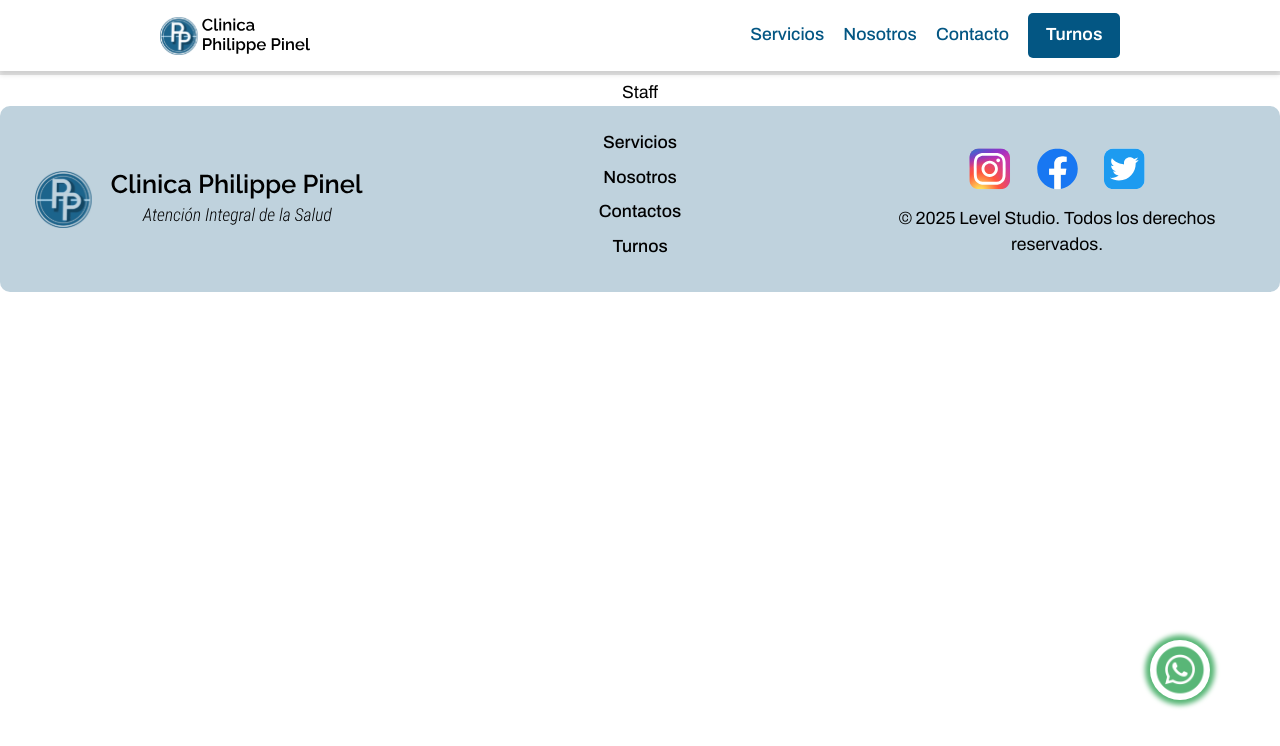
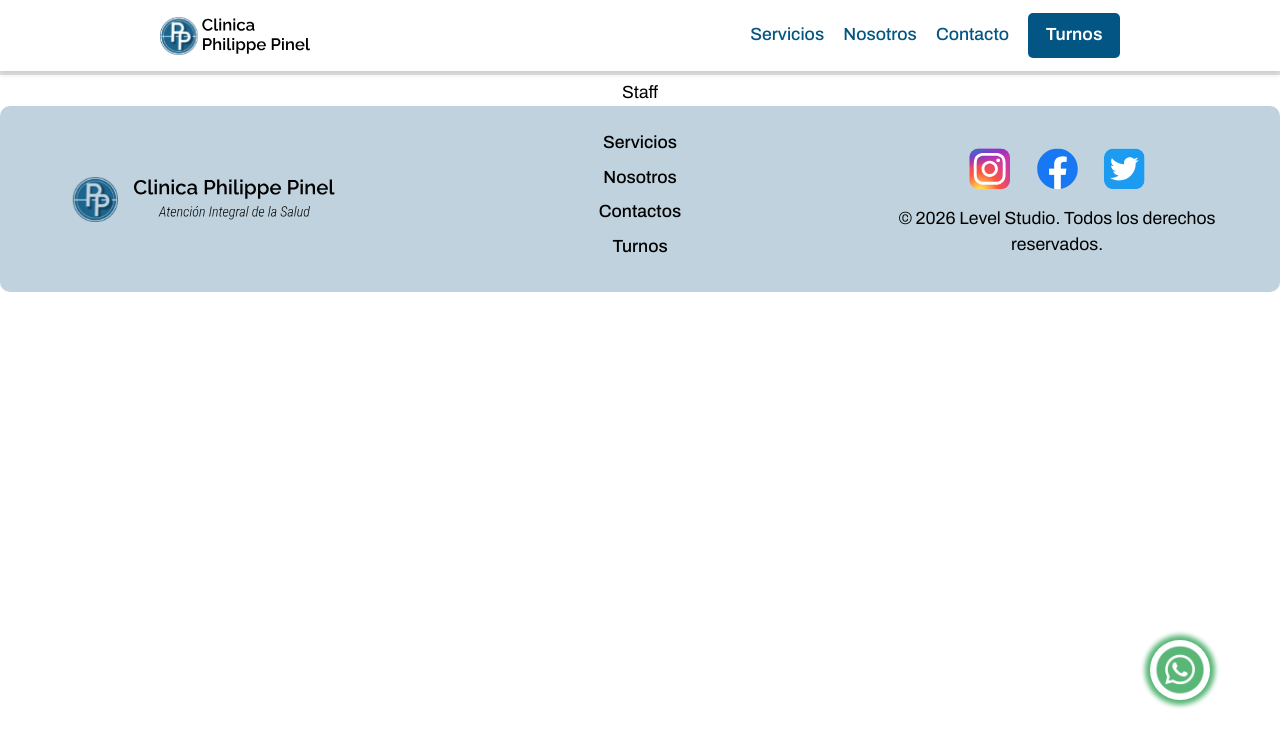
Before and after one commit to AndresMercadoProgrammer/Clinica-Philippe-Pinel, a React (Vite) app: page /staff in a window 1280 px wide. Shown: the top 746 px of the page. Built offline with nearby package versions, Linux system fonts and the light colour scheme.

Commit message:
fix logo

```diff
--- a/src/Components/Footer/Footer.jsx
+++ b/src/Components/Footer/Footer.jsx
@@ -16,7 +16,6 @@ export const Footer = () => {
         />
       </div>
       <nav className={styles.navLinksContainer}>
-
         <a href="#servicios" className={styles.link}>
           Servicios
         </a>
@@ -32,7 +31,6 @@ export const Footer = () => {
         </a>
       </nav>
       <div className={styles.socialNetworksContainer}>
-
         <div className={styles.socialNetworksIcons}>
           <NavLink to="https://www.instagram.com/clinicaphilippe/">
             <img
@@ -52,7 +50,7 @@ export const Footer = () => {
             <img className={styles.iconSocial} src={X} alt="Icono X" />
           </NavLink>
         </div>
-        <p>© 2025 Level Studio. Todos los derechos reservados.</p>
+        <p>© 2026 Level Studio. Todos los derechos reservados.</p>
       </div>
     </footer>
   );
--- a/src/Components/Footer/Footer.module.css
+++ b/src/Components/Footer/Footer.module.css
@@ -8,7 +8,6 @@
 }
 
 .logoContainer {
-  width: 100%;
   display: flex;
   justify-content: center;
 }
@@ -20,7 +19,9 @@
   justify-content: center;
   align-items: center;
 }
-
+.logo {
+  width: 80%;
+}
 .link {
   text-decoration: none;
   color: black;
@@ -56,10 +57,12 @@
   }
 
   .logoContainer {
-    width: 100%;
     display: flex;
     justify-content: center;
     flex: 1;
+  }
+  .logo {
+    width: 100%;
   }
   .navLinksContainer {
     display: flex;
@@ -90,3 +93,9 @@
     margin-top: 0.5rem;
   }
 }
+@media (min-width: 1024px) {
+  .logo {
+    width: 80%;
+    max-height: 50px;
+  }
+}
```
